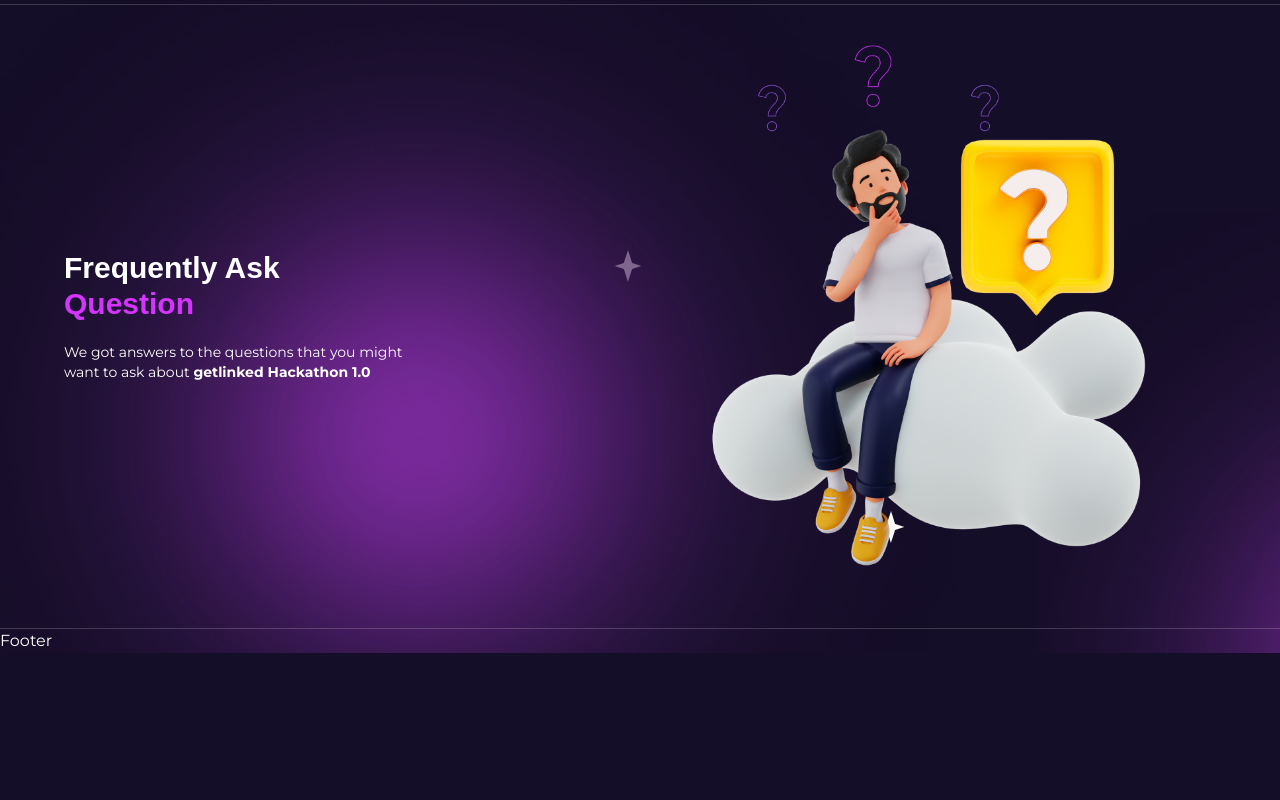
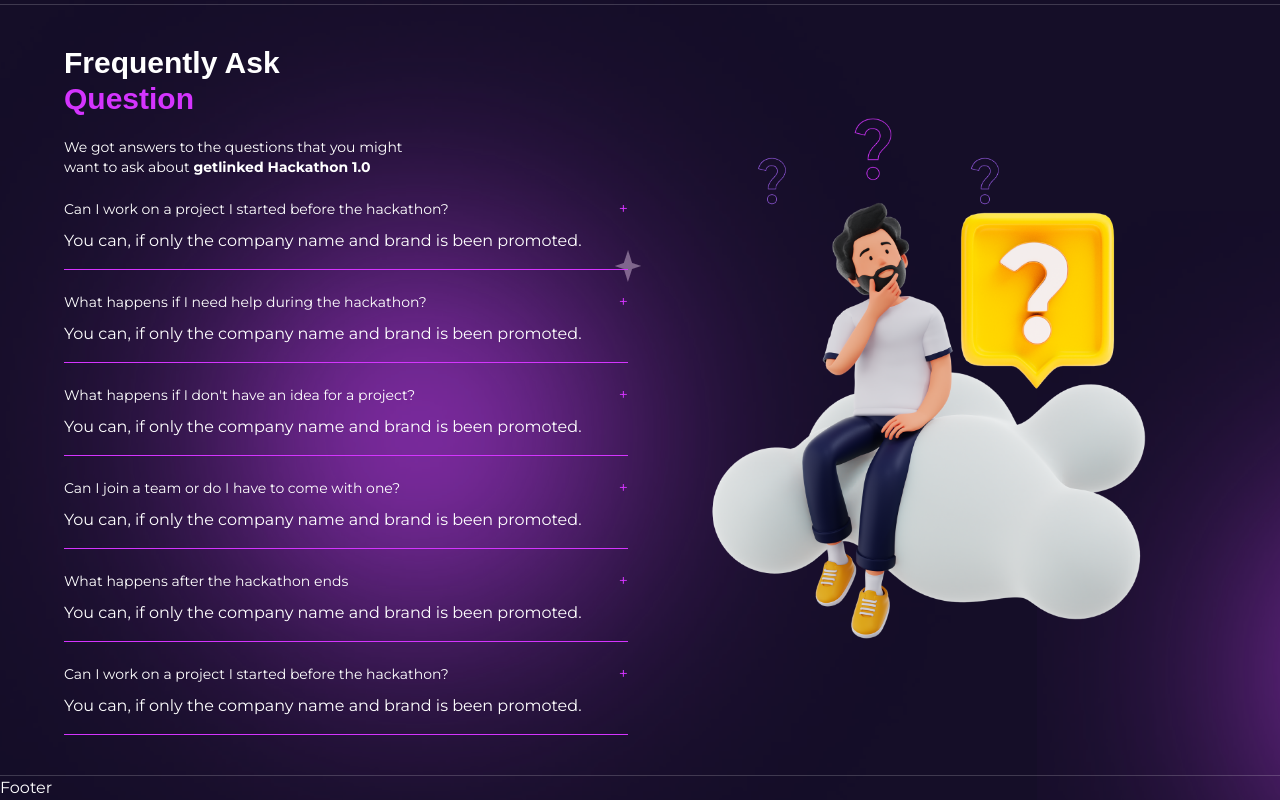
Before and after one commit to gift56/getlinked-ui-challengn, a Next.js app: page / in a window 1280 px wide. Shown: the part 2438-3238 px from the top of the page. Before the commit the page ends 3091 px from the top, so only its background shows below. Built offline with nearby package versions, Linux system fonts and the light colour scheme; a web font is replaced by a local one.

Commit message:
moving to the next

```diff
--- a/components/LandingpageContent/Faqs.tsx
+++ b/components/LandingpageContent/Faqs.tsx
@@ -1,5 +1,7 @@
+import { faqData } from "@/utils/constant";
 import { motion } from "framer-motion";
 import { useState } from "react";
+import { FiMinus, FiPlus } from "react-icons/fi";
 
 const Faqs = () => {
   const [opened, setOpened] = useState<String | null>(null);
@@ -45,6 +47,39 @@ const Faqs = () => {
               <br className="hidden tab:block" /> want to ask about{" "}
               <b>getlinked Hackathon 1.0</b>
             </motion.p>
+            <div className="w-full flex items-start flex-col gap-5">
+              {faqData.map((item) => (
+                <div
+                  key={item.question}
+                  onClick={() => toggle(item.question)}
+                  className="flex flex-col items-start justify-start w-full border-b border-primary cursor-pointer pb-2"
+                >
+                  <div className="w-full flex items-center justify-between">
+                    <h2 className="text-sm font-normal text-white">
+                      {item.question}
+                    </h2>
+                    <span className=" text-primary">
+                      {item.question === opened
+                        ? "-"
+                        : // `<FiMinus size={18} className="transition-all duration-300"
+                          // />`
+                          // `<FiPlus
+                          //   size={18}
+                          //   className="transition-all duration-300"
+                          // />`
+                          "+"}
+                    </span>
+                  </div>
+                  <div
+                    className={`w-full transition-all py-2 block duration-300 ${
+                      item.question === opened ? "" : ""
+                    }`}
+                  >
+                    {item.answer}
+                  </div>
+                </div>
+              ))}
+            </div>
           </div>
         </div>
       </div>
```
